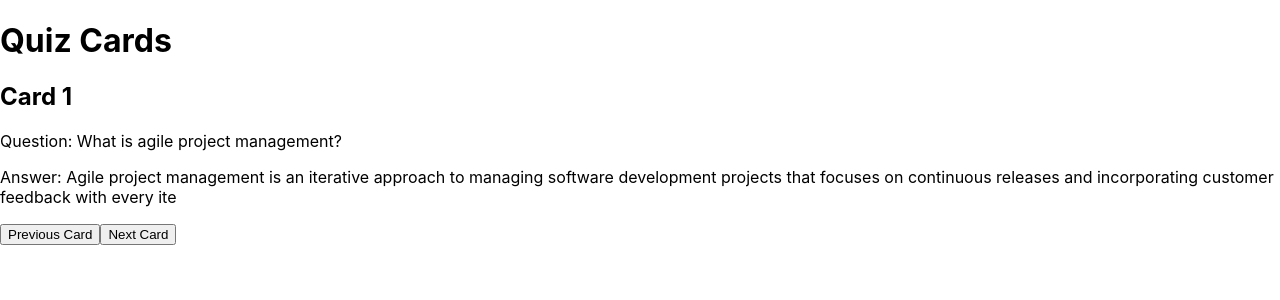
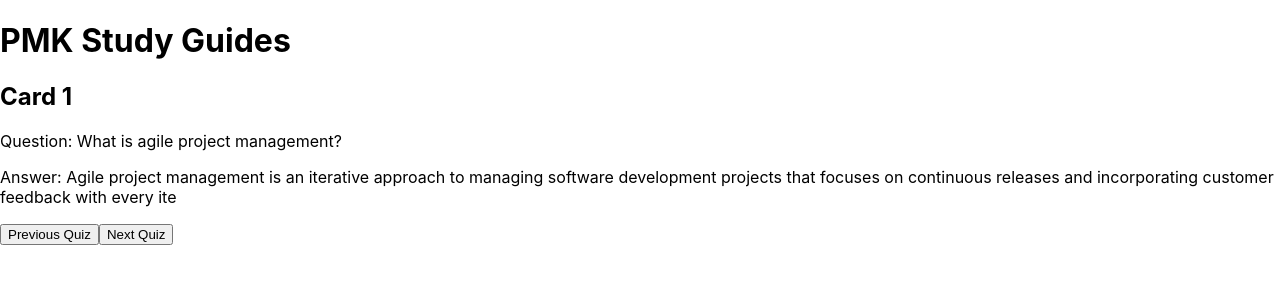
Before and after one commit to Jabari19/pmk-app, a React (Create React App) app in the folder pmk-app/: page / in a window 1280 px wide. Shown: the top 300 px of the page. Built offline with nearby package versions, Linux system fonts and the light colour scheme.

Commit message:
Added more quizzes

```diff
--- a/pmk-app/src/App.js
+++ b/pmk-app/src/App.js
@@ -8,7 +8,10 @@ const QuizDeck = () => {
     { id: 1, question: 'What is agile project management?', answer: 'Agile project management is an iterative approach to managing software development projects that focuses on continuous releases and incorporating customer feedback with every ite' },
     { id: 2, question: 'What are the four key principles of Agile?', answer: ' 1. Individuals and interactions over processes and tools., 2. Working software over comprehensive documentation., 3. Customer collaboration over contract negotiation., 4. Responding to change over following a plan.'},
     { id: 3, question: 'What are the 4 basics of project management?', answer: 'four key elements of project management: scope, time, cost, and quality. By managing these elements effectively, you can ensure that your project is completed on time, within budget, and to the required quality standards.' },
-    // Add more cards as needed
+    { id: 4, question: 'During ________, actual project work is rapidly undertaken by the team.', answer: 'Performing' },
+    { id: 5, question: 'Motivation refers to an individual’s ________ of effort toward attaining a goal.', answer: '. intensity, direction, and persistence ' },
+    { id: 6, question: 'Maslow’s hierarchy of needs has the following order (from lowest to highest level needs):', answer: 'physiological, safety, social, esteem, self-actualization.' },
+    // Adding more quizzes as needed
   ]);
 
   const [currentCardIndex, setCurrentCardIndex] = useState(0);
@@ -23,7 +26,7 @@ const QuizDeck = () => {
 
   return (
     <div className="quiz-deck">
-      <h1>Quiz Cards</h1>
+      <h1>PMK Study Guides</h1>
       {cards.length > 0 && (
         <div className="card">
           <h2>Card {currentCardIndex + 1}</h2>
@@ -33,10 +36,10 @@ const QuizDeck = () => {
       )}
       <div className="navigation">
         <button onClick={handlePrevCard} disabled={cards.length <= 1}>
-          Previous Card
+          Previous Quiz
         </button>
         <button onClick={handleNextCard} disabled={cards.length <= 1}>
-          Next Card
+          Next Quiz
         </button>
       </div>
     </div>
```
